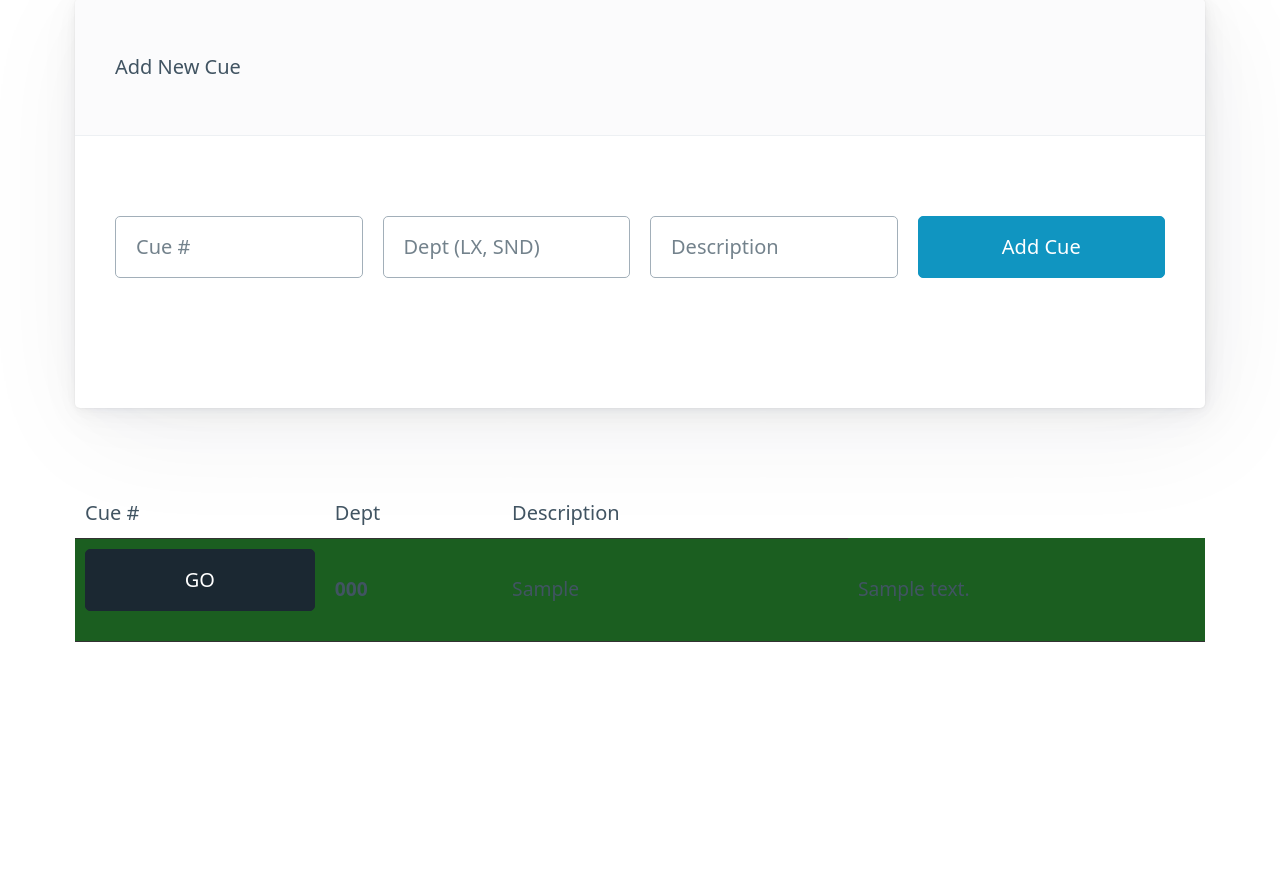
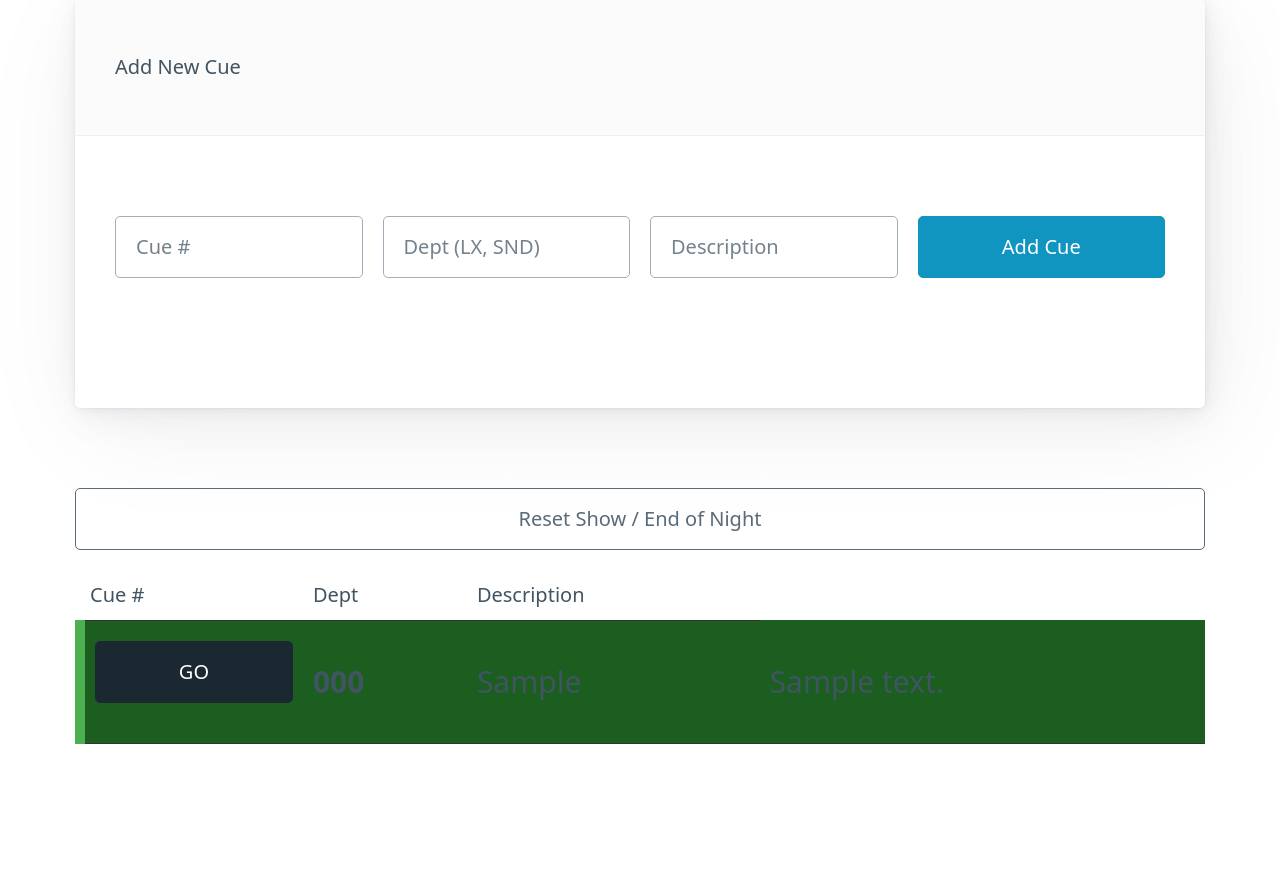
Before and after one commit to echang1/calcuelator, a FastAPI app: page / in a window 1280 px wide. Shown: the part 241-1115 px from the top of the page. Before the commit the page ends 883 px from the top, so only its background shows below. Run offline with FastAPI, Linux system fonts and the light colour scheme; tables that the repository leaves empty hold one stand-in row (values such as "Sample post"); some libraries are stand-ins or nearby versions.

Commit message:
Phase 2 Complete: Added Reset button, High-Vis CSS, and Spacebar shortcut

```diff
--- a/main.py
+++ b/main.py
@@ -66,3 +66,23 @@ async def activate_cue(
 
     # 3. Return ONLY the table rows (we will create this template in a second)
     return templates.TemplateResponse("partials/cue_rows.html", {"request": request, "cues": cues})
+
+# --- ROUTE 4: Reset Show (Clear all active cues) ---
+@app.post("/reset")
+async def reset_show(
+    request: Request,
+    session: Session = Depends(get_session)
+):
+    # 1. Find all active cues and turn them off
+    active_cues = session.exec(select(Cue).where(Cue.is_active == True)).all()
+    for cue in active_cues:
+        cue.is_active = False
+        session.add(cue)
+
+    session.commit()
+
+    # 2. Re-fetch the clean list
+    cues = session.exec(select(Cue)).all()
+
+    # 3. Return the updated (empty) table rows
+    return templates.TemplateResponse("partials/cue_rows.html", {"request": request, "cues": cues})
--- a/templates/index.html
+++ b/templates/index.html
@@ -17,6 +17,23 @@
         }
         /* Make the transition smooth */
         tr { transition: background-color 0.2s; }
+        .active-row {
+            background-color: #1b5e20 !important; /* Force Green */
+            color: white;
+            border-left: 10px solid #4CAF50; /* A visual marker on the left */
+        }
+
+        /* Make the text HUGE for the active row */
+        .active-row td {
+            font-size: 1.5rem; /* 1.5x normal size */
+            padding: 20px 10px;
+        }
+
+        /* Dim the rows that are NOT active to focus attention */
+        /* Note: This is a bit advanced CSS selector logic */
+        tbody:has(.active-row) tr:not(.active-row) {
+            opacity: 0.5;
+        }
     </style>
 </head>
 <body>
@@ -34,7 +51,14 @@
                 </div>
             </form>
         </article>
-
+        <div style="margin-bottom: 20px; text-align: right;">
+            <button
+                hx-post="/reset"
+                hx-target="#cue-table-body"
+                class="secondary outline">
+                Reset Show / End of Night
+            </button>
+        </div>
         <table class="cue-table">
             <thead>
                 <tr>
@@ -48,5 +72,36 @@
             </tbody>
         </table>
     </main>
+    <script>
+        document.addEventListener('keydown', function(event) {
+            // Check if the key pressed is Spacebar
+            if (event.code === 'Space') {
+
+                // Don't trigger if the user is typing in a text box!
+                if (event.target.tagName === 'INPUT' || event.target.tagName === 'TEXTAREA') {
+                    return;
+                }
+
+                event.preventDefault(); // Stop the page from scrolling down
+
+                // 1. Find the currently active row
+                let activeRow = document.querySelector('.active-row');
+
+                if (activeRow) {
+                    // If there is an active row, find the NEXT row
+                    let nextRow = activeRow.nextElementSibling;
+                    if (nextRow) {
+                        // Find the button inside the next row and click it
+                        let btn = nextRow.querySelector('button');
+                        if (btn) btn.click();
+                    }
+                } else {
+                    // If NO row is active (start of show), click the FIRST row's button
+                    let firstBtn = document.querySelector('tbody tr:first-child button');
+                    if (firstBtn) firstBtn.click();
+                }
+            }
+        });
+    </script>
 </body>
 </html>
```
